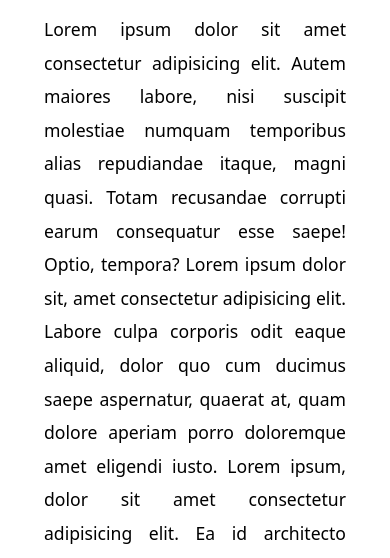
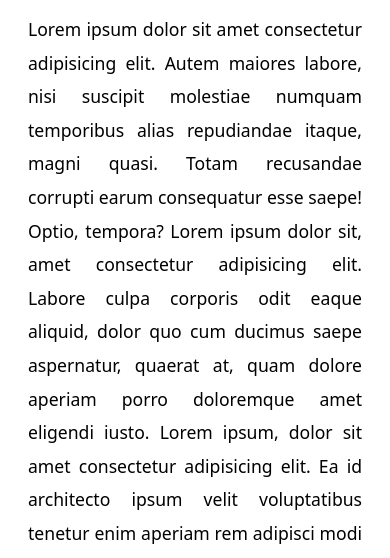
Before and after one commit to NicoScarafia/sylabogados, a website: page html/estudio.html in a window 390 px wide. Shown: the part 278-836 px from the top of the page. Drawn offline with nearby package versions, Linux system fonts and the light colour scheme.

Commit message:
Cambié padding en Nuestro Estudio de estudio.html

```diff
--- a/scss/_nuestroEstudio.scss
+++ b/scss/_nuestroEstudio.scss
@@ -135,7 +135,7 @@
 
         p {
             @include mqMobileTextos(0.9rem, $color-negro, 2.1rem);
-            padding: 0 2rem;
+            padding: 0 1rem;
             font-size: 1.1rem;
         }
 
```
Also changed, not shown: css/style.css.
